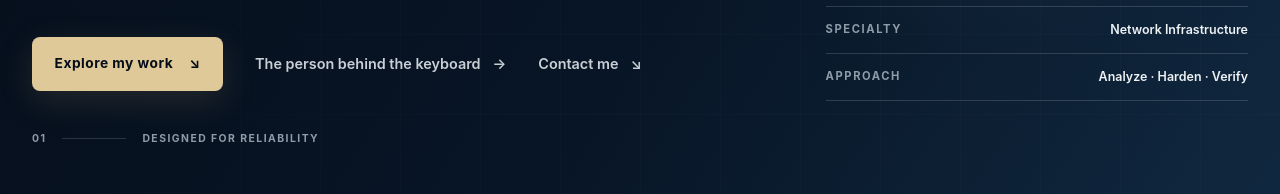
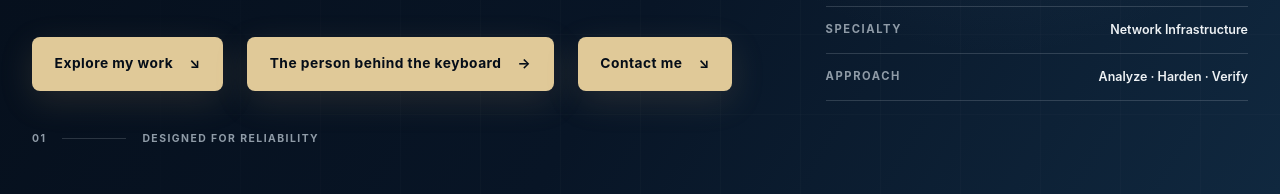
Before and after one commit to jfrance167/jfrance167.github.io, a plain HTML site: page docs/index.html in a window 1280 px wide. Shown: the part 606-800 px from the top of the page. Drawn offline with Linux system fonts and the light colour scheme.

Commit message:
Match gold hero buttons and simplify Outside of Tech copy

```diff
--- a/docs/index.html
+++ b/docs/index.html
@@ -54,8 +54,8 @@
           <p class="hero-intro">I’m <strong>Jacob Franciosa</strong>, a cybersecurity professional focused on resilient network infrastructure, practical defense, and precise technical execution.</p>
           <div class="hero-actions">
             <a class="button button-primary" href="#projects">Explore my work <span aria-hidden="true">↘</span></a>
-            <a class="text-link" href="#about">The person behind the keyboard <span aria-hidden="true">→</span></a>
-            <a class="text-link" href="#contact">Contact me <span aria-hidden="true">↘</span></a>
+            <a class="button button-primary" href="#about">The person behind the keyboard <span aria-hidden="true">→</span></a>
+            <a class="button button-primary" href="#contact">Contact me <span aria-hidden="true">↘</span></a>
           </div>
         </div>
 
@@ -213,7 +213,7 @@
         <div class="about-copy personal-copy reveal">
           <p class="kicker">Beyond the Work</p>
           <h2 id="personal-title">Driven by energy.<br>Grounded by people.</h2>
-          <p class="lead">Outside of cybersecurity, I’m happiest in the middle of something active—lifting at the gym, catching a great concert, or spending time with friends.</p>
+          <p class="lead">Outside of tech, I like lifting, going to concerts, and hanging out with friends.</p>
           <p>Competitive gaming was a major part of my life. Reaching Top 500 in Overwatch taught me how to communicate under pressure, adapt quickly, and keep improving after every result. It also sparked my habit of optimizing hardware and networks, which eventually grew into my interest in cybersecurity.</p>
           <p>The gym gives me a different kind of challenge: progress built through consistency. Concerts are where I reset and enjoy the moment. Together, those interests keep me disciplined, social, and ready to bring real energy to the teams I join.</p>
           <div class="about-principles personal-interests" aria-label="Personal interests">
--- a/docs/styles.css
+++ b/docs/styles.css
@@ -338,7 +338,7 @@ h1 em,
 .hero-actions {
   display: flex;
   flex-wrap: wrap;
-  gap: 1.5rem 2rem;
+  gap: 1.5rem;
   align-items: center;
 }
 
```
